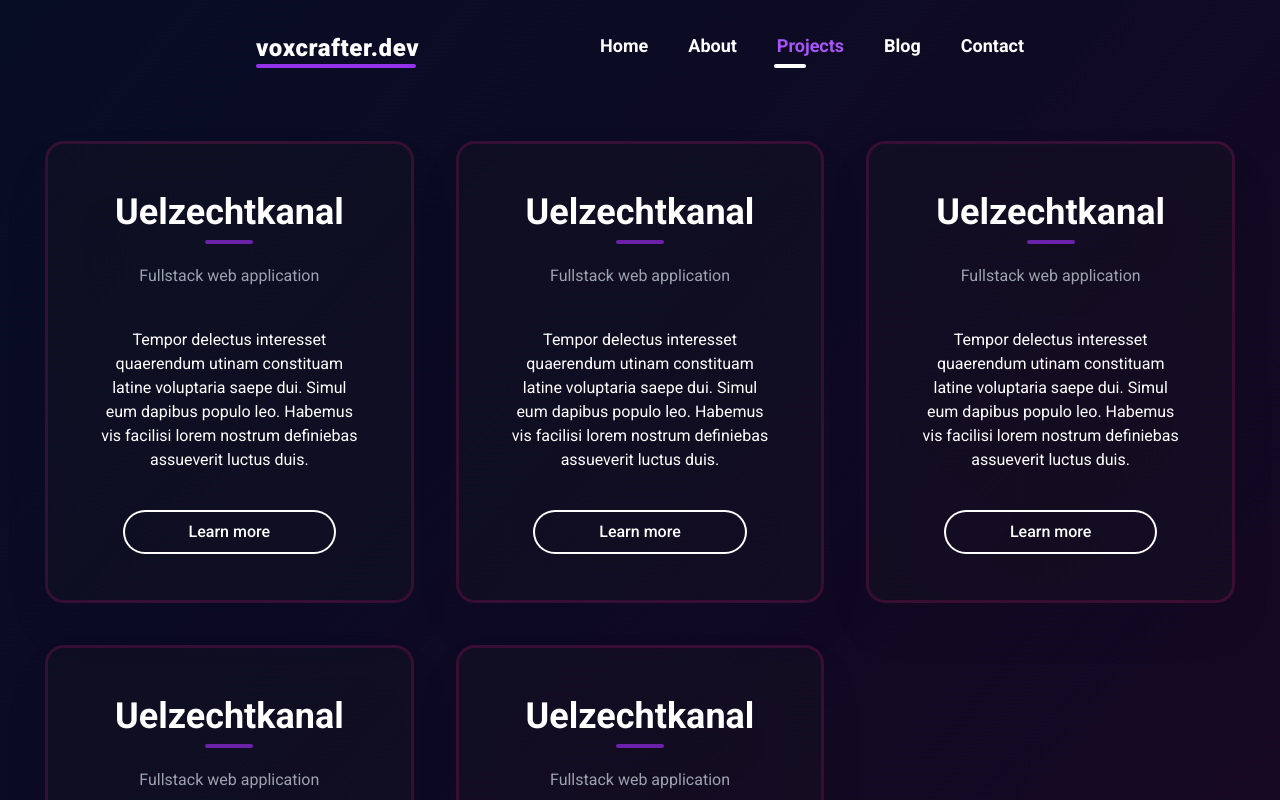
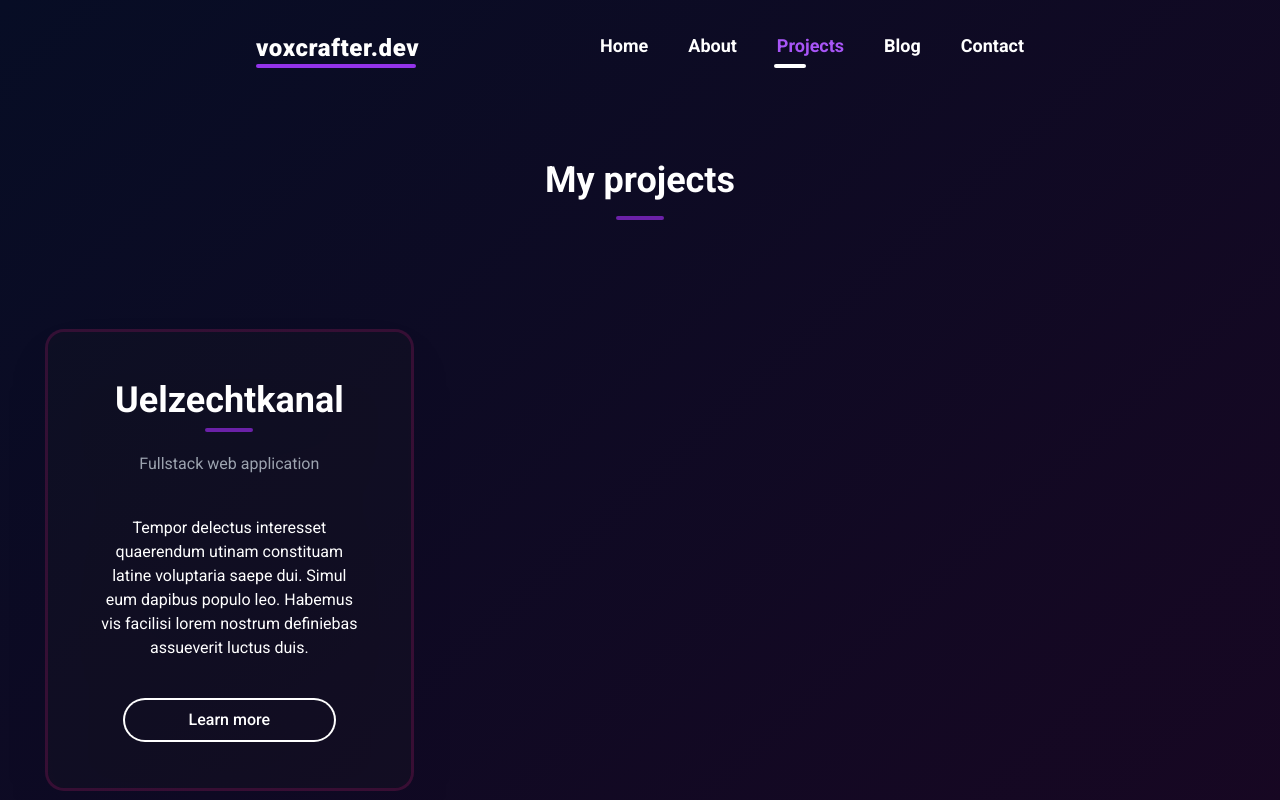
Before and after one commit to VoxCrafterLP/portfolio, a React (Create React App) app: page /projects in a window 1280 px wide. Shown: the top 800 px of the page. Built offline with nearby package versions, Linux system fonts and the light colour scheme.

Commit message:
Add projects title

```diff
--- a/src/pages/Projects.tsx
+++ b/src/pages/Projects.tsx
@@ -20,6 +20,11 @@ const Projects = () => {
 	};
 
 	return (
+		<>
+			<div className="flex flex-col items-center py-16">
+				<h1 className="text-4xl text-white font-semibold mb-4">My projects</h1>
+				<div className="h-1 w-12 bg-purple-800 rounded-lg"/>
+			</div>
 			<motion.div
 				className="grid grid-cols-1 sm:grid-cols-2 xl:grid-cols-3 gap-12 p-12"
 				variants={wrapperAnimation}
@@ -33,35 +38,8 @@ const Projects = () => {
 					details="Posidonium eleifend quam sententiae vulputate maximus donec. Parturient iuvaret senectus viverra rhoncus reprehendunt alienum reque atomorum. Inimicus menandri arcu tale a altera nonumy neglegentur. Malorum inani curae prodesset honestatis."
 					link="https://uelzechtkanal.lu/"
 				/>
-			<ProjectCard
-				name="Uelzechtkanal"
-				description="Tempor delectus interesset quaerendum utinam constituam latine voluptaria saepe dui. Simul eum dapibus populo leo. Habemus vis facilisi lorem nostrum definiebas assueverit luctus duis."
-				type="Fullstack web application"
-				details="Posidonium eleifend quam sententiae vulputate maximus donec. Parturient iuvaret senectus viverra rhoncus reprehendunt alienum reque atomorum. Inimicus menandri arcu tale a altera nonumy neglegentur. Malorum inani curae prodesset honestatis."
-				link="https://uelzechtkanal.lu/"
-			/>
-			<ProjectCard
-				name="Uelzechtkanal"
-				description="Tempor delectus interesset quaerendum utinam constituam latine voluptaria saepe dui. Simul eum dapibus populo leo. Habemus vis facilisi lorem nostrum definiebas assueverit luctus duis."
-				type="Fullstack web application"
-				details="Posidonium eleifend quam sententiae vulputate maximus donec. Parturient iuvaret senectus viverra rhoncus reprehendunt alienum reque atomorum. Inimicus menandri arcu tale a altera nonumy neglegentur. Malorum inani curae prodesset honestatis."
-				link="https://uelzechtkanal.lu/"
-			/>
-			<ProjectCard
-				name="Uelzechtkanal"
-				description="Tempor delectus interesset quaerendum utinam constituam latine voluptaria saepe dui. Simul eum dapibus populo leo. Habemus vis facilisi lorem nostrum definiebas assueverit luctus duis."
-				type="Fullstack web application"
-				details="Posidonium eleifend quam sententiae vulputate maximus donec. Parturient iuvaret senectus viverra rhoncus reprehendunt alienum reque atomorum. Inimicus menandri arcu tale a altera nonumy neglegentur. Malorum inani curae prodesset honestatis."
-				link="https://uelzechtkanal.lu/"
-			/>
-			<ProjectCard
-				name="Uelzechtkanal"
-				description="Tempor delectus interesset quaerendum utinam constituam latine voluptaria saepe dui. Simul eum dapibus populo leo. Habemus vis facilisi lorem nostrum definiebas assueverit luctus duis."
-				type="Fullstack web application"
-				details="Posidonium eleifend quam sententiae vulputate maximus donec. Parturient iuvaret senectus viverra rhoncus reprehendunt alienum reque atomorum. Inimicus menandri arcu tale a altera nonumy neglegentur. Malorum inani curae prodesset honestatis."
-				link="https://uelzechtkanal.lu/"
-			/>
 			</motion.div>
+		</>
 	);
 };
 
```
Lines whose indentation alone changed are shown as unchanged.
